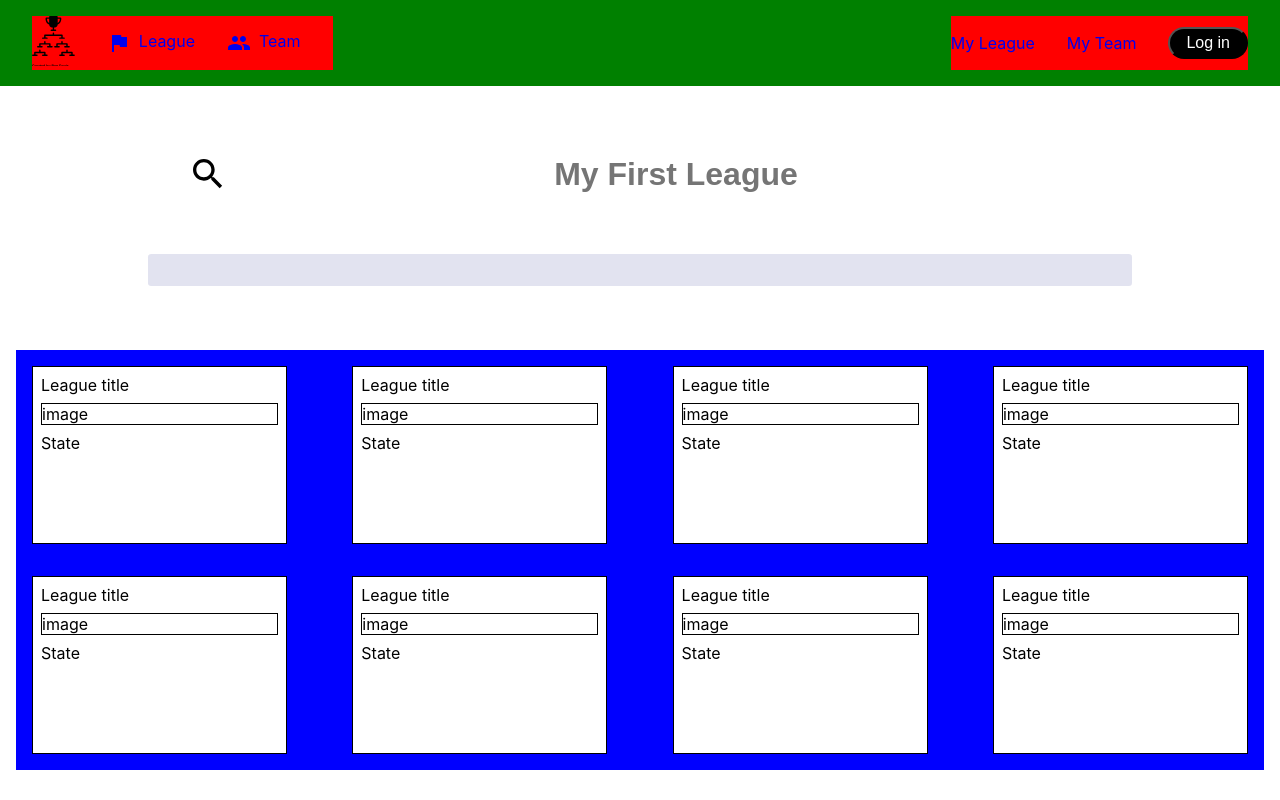
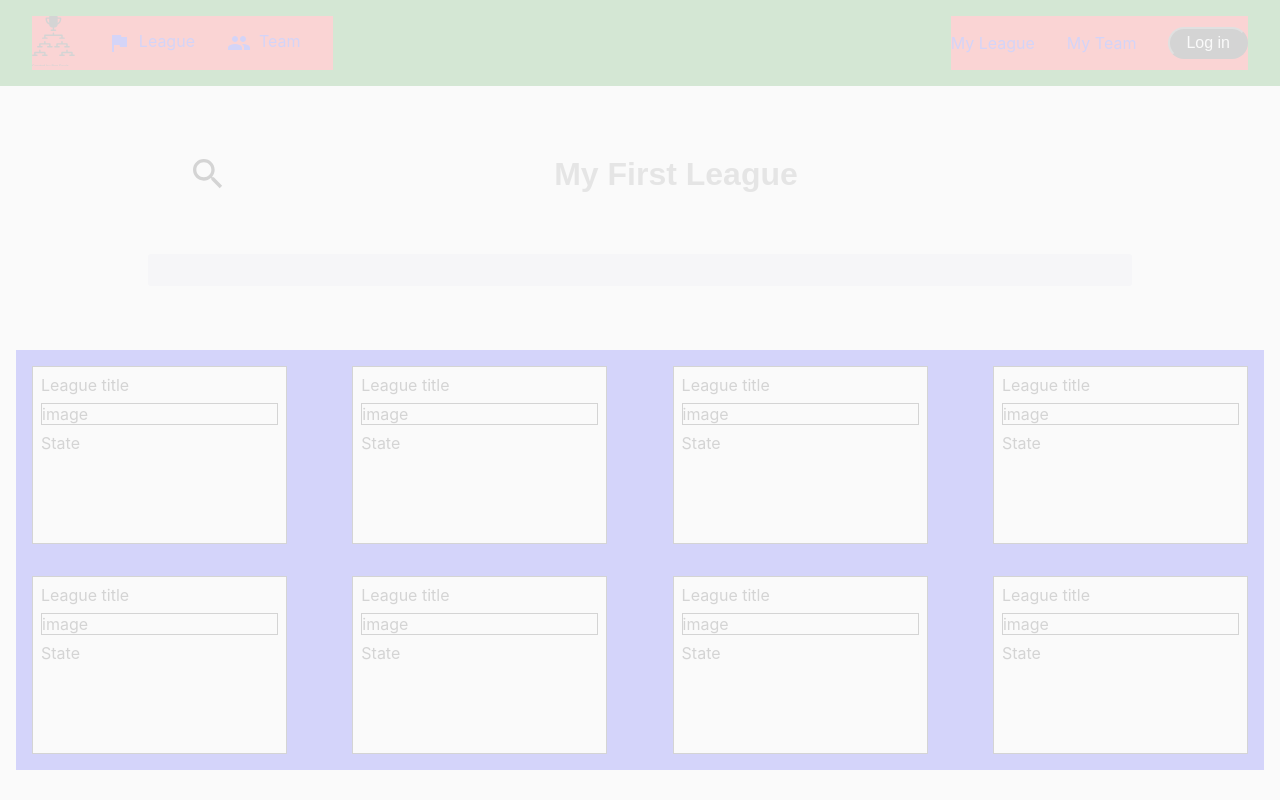
Before and after one commit to wjy5446/league-project, a React (Create React App) app in the folder frontends/: page / in a window 1280 px wide. Built offline with nearby package versions, Linux system fonts and the light colour scheme.

Commit message:
feat) add layout of login modal

```diff
--- a/frontends/package.json
+++ b/frontends/package.json
@@ -10,8 +10,10 @@
     "react": "^16.13.1",
     "react-dom": "^16.13.1",
     "react-icons": "^3.10.0",
+    "react-redux": "^7.2.1",
     "react-router-dom": "^5.2.0",
     "react-scripts": "3.4.1",
+    "redux": "^4.0.5",
     "styled-components": "^5.1.1"
   },
   "scripts": {
--- a/frontends/src/App.js
+++ b/frontends/src/App.js
@@ -1,6 +1,6 @@
 import React from "react";
 import { Switch, Route } from "react-router-dom";
-
+import Core from "./containers/base/Core";
 import HomePage from "./pages/HomePage";
 
 function App() {
@@ -14,6 +14,7 @@ function App() {
         />
         <Route path="/login" exact />
       </Switch>
+      <Core />
     </>
   );
 }
--- /dev/null
+++ b/frontends/src/components/auth/AuthForm.jsx
@@ -0,0 +1,14 @@
+import React from "react";
+import styled from "styled-components";
+
+function AuthForm() {
+  return (
+    <AuthFormBlock>
+      <h2>Login</h2>
+    </AuthFormBlock>
+  );
+}
+
+const AuthFormBlock = styled.div``;
+
+export default AuthForm;
--- /dev/null
+++ b/frontends/src/components/auth/AuthModal.jsx
@@ -0,0 +1,7 @@
+import React from "react";
+
+function AuthModal() {
+  return <div></div>;
+}
+
+export default AuthModal;
--- /dev/null
+++ b/frontends/src/components/common/OpaqueLayer.jsx
@@ -0,0 +1,18 @@
+import React from "react";
+import styled, { css } from "styled-components";
+
+function OpaqueLayer({ visible }) {
+  return <OpaqueLayerBlock></OpaqueLayerBlock>;
+}
+
+const OpaqueLayerBlock = styled.div`
+  position: fixed;
+  top: 0;
+  left: 0;
+  width: 100%;
+  height: 100%;
+  background: rgba(249, 249, 249, 0.85);
+  z-index: 1;
+`;
+
+export default OpaqueLayer;
--- /dev/null
+++ b/frontends/src/containers/auth/AuthModalContainer.jsx
@@ -0,0 +1,13 @@
+import React from "react";
+import AuthForm from "../../components/auth/AuthForm";
+import AuthModal from "../../components/auth/AuthModal";
+
+function AuthModalContainer() {
+  return (
+    <AuthModal>
+      <AuthForm></AuthForm>
+    </AuthModal>
+  );
+}
+
+export default AuthModalContainer;
--- /dev/null
+++ b/frontends/src/containers/base/Core.jsx
@@ -0,0 +1,14 @@
+import React, { useState } from "react";
+import OpaqueLayer from "../../components/common/OpaqueLayer";
+import AuthModalContainer from "../auth/AuthModalContainer";
+
+function Core() {
+  return (
+    <div>
+      <OpaqueLayer></OpaqueLayer>
+      <AuthModalContainer></AuthModalContainer>
+    </div>
+  );
+}
+
+export default Core;
--- a/frontends/src/index.js
+++ b/frontends/src/index.js
@@ -5,13 +5,21 @@ import App from "./App";
 import * as serviceWorker from "./serviceWorker";
 
 import { BrowserRouter } from "react-router-dom";
+import { createStore } from "redux";
+import { Provider } from "react-redux";
+
+import rootReducer from "./modules";
+
+const store = createStore(rootReducer);
 
 ReactDOM.render(
-  <BrowserRouter>
-    <React.StrictMode>
-      <App />
-    </React.StrictMode>
-  </BrowserRouter>,
+  <Provider store={store}>
+    <BrowserRouter>
+      <React.StrictMode>
+        <App />
+      </React.StrictMode>
+    </BrowserRouter>
+  </Provider>,
   document.getElementById("root")
 );
 
--- /dev/null
+++ b/frontends/src/modules/core/actions.jsx
@@ -0,0 +1,5 @@
+export const SHOW_AUTH_MODAL = "SHOW_AUTH_MODAL";
+
+export const showAuthModal = () => ({
+  type: SHOW_AUTH_MODAL,
+});
--- /dev/null
+++ b/frontends/src/modules/core/index.jsx
@@ -0,0 +1,2 @@
+export * from "./actions";
+export { default } from "./reducer";
--- /dev/null
+++ b/frontends/src/modules/core/reducer.jsx
@@ -0,0 +1,31 @@
+import { SHOW_AUTH_MODAL } from "./actions";
+
+const initialState = {
+  layer: false,
+  auth: {
+    visible: false,
+    mode: "LOGIN",
+  },
+  user: null,
+  popup: {
+    visible: null,
+    title: "",
+    message: "",
+  },
+};
+
+export default function core(state = initialState, action) {
+  switch (action.type) {
+    case SHOW_AUTH_MODAL:
+      return {
+        ...state,
+        auth: {
+          mode: action.payload,
+          visible: true,
+        },
+        layer: true,
+      };
+    default:
+      return state;
+  }
+}
--- /dev/null
+++ b/frontends/src/modules/index.jsx
@@ -0,0 +1,8 @@
+import { combineReducers } from "redux";
+import core from "./core";
+
+const rootReducer = combineReducers({
+  core,
+});
+
+export default rootReducer;
```
Also changed, not shown: 1 other file (tests, documents, lock files or other folders).
